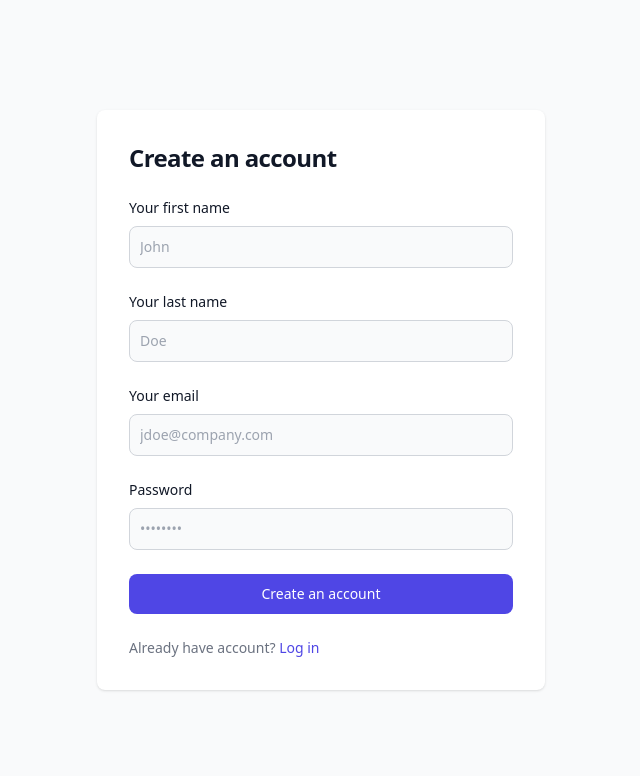
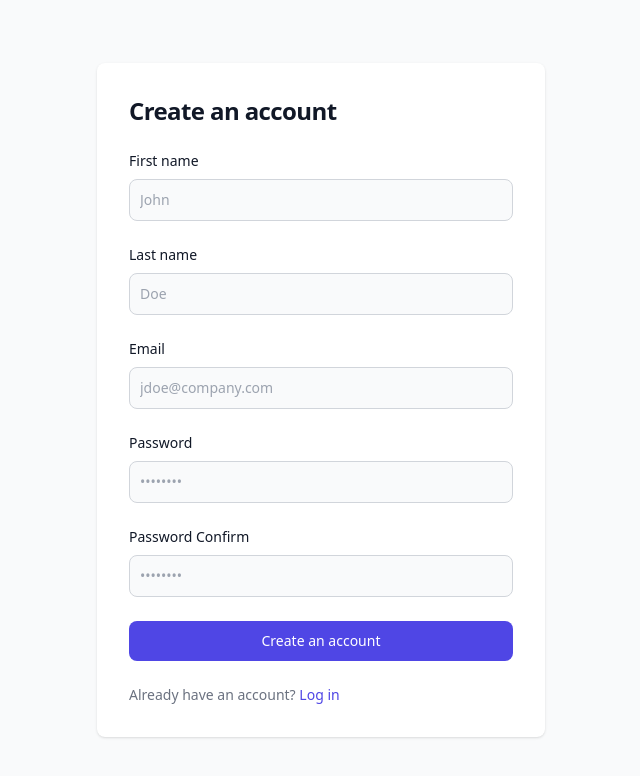
Before and after one commit to adevenuto/golfcard, a React (Vite) app in the folder client/: page /register in a window 1280 px wide. Shown: the top 776 px of the page, without its empty margins (319-959 px from the left). Built offline with nearby package versions, Linux system fonts and the light colour scheme; no server answers.

Commit message:
working on register

```diff
--- /dev/null
+++ b/client/src/axios-client.js
@@ -0,0 +1,26 @@
+import axios from "axios"
+
+const axiosClient = axios.create({
+    baseURL: import.meta.env.VITE_API_BASE_URL
+})
+
+axiosClient.interceptors.request.use((config) => {
+    const token = localStorage.getItem('ACCESS_TOKEN')
+    config.headers.Authorization = `Bearer ${token}`
+    return config
+})
+
+axiosClient.interceptors.response.use((response) => {
+    return response
+}, (err) => {
+    const {response} = err
+    if (response.status===401) {
+        localStorage.removeItem('ACCESS_TOKEN')
+    } else {
+        // handle other errors here
+    }
+
+    throw err
+})
+
+export default axiosClient
--- a/client/src/layouts/DefaultLayout.jsx
+++ b/client/src/layouts/DefaultLayout.jsx
@@ -14,14 +14,14 @@ export default function DefaultLayout() {
     return (
 
         <div className="flex h-screen">
-            <aside className="hidden p-3 bg-indigo-600 border-r sm:block w-52">
+            <aside className="p-3 transition ease-in bg-indigo-600 duration-5000 delay-3000 w-52 -left-52 sm:left-0">
                 <div className="flex flex-col gap-3">
                     <Link className="block p-2 text-white bg-indigo-800 rounded" to="/dashboard">Dashboard</Link>
                     <Link className="block p-2 text-white bg-indigo-800 rounded" to="/login">users</Link>
                 </div>
             </aside>
             <div className="flex flex-col w-full">
-                <header className="flex items-center justify-between w-full h-16 p-3 border shadow">
+                <header className="flex items-center justify-between w-full h-16 p-3 shadow">
                     <span>brand</span>
                     <div className="flex items-center gap-x-4">
                         <span className="">{ user.email }</span>
--- a/client/src/pages/login.jsx
+++ b/client/src/pages/login.jsx
@@ -20,7 +20,7 @@ export default function Login() {
                         </h1>
                         <form onSubmit={onSubmit} className="space-y-4 md:space-y-6">
                             <div>
-                                <label htmlFor="email" className="block mb-2 text-sm font-medium text-gray-900 dark:text-white">Your email</label>
+                                <label htmlFor="email" className="block mb-2 text-sm font-medium text-gray-900 dark:text-white">Email</label>
                                 <input type="email" name="email" id="email" className="bg-gray-50 border border-gray-300 text-gray-900 sm:text-sm rounded-lg focus:ring-indigo-600 focus:border-indigo-600 block w-full p-2.5 dark:bg-gray-700 dark:border-gray-600 dark:placeholder-gray-400 dark:text-white dark:focus:ring-blue-500 dark:focus:border-blue-500" placeholder="name@company.com" required />
                             </div>
                             <div>
--- a/client/src/pages/register.jsx
+++ b/client/src/pages/register.jsx
@@ -1,11 +1,40 @@
-import React from 'react'
+import React, { useRef } from 'react'
 import { Link } from 'react-router-dom';
+import axiosClient from '../axios-client';
+import { useAppContext } from '../context/contextProvider';
 
 export default function Register() {
+    const first_name = useRef()
+    const last_name = useRef()
+    const email = useRef()
+    const password = useRef()
+    const password_confirm = useRef()
+
+    const { setUser, setToken } = useAppContext()
+
     const onSubmit = (e) => {
         e.preventDefault();
-        console.log('Register')
+        const payload = {
+            first_name: first_name.current.value,
+            last_name: last_name.current.value,
+            email: email.current.value,
+            password: password.current.value,
+            password_confirm: password_confirm.current.value
+        }
+
+        axiosClient.post('/register', payload)
+            .then(({ data }) => {
+                conaole.log(data)
+                // setToken(data.token)
+                // setUser(data.user)
+            }).catch((err) => {
+                const response = err.response
+                if (response && response.status === 422) {
+                    console.log(response.data.errors)
+                }
+            })
     }
+
     return (
         <section className="bg-gray-50 dark:bg-gray-900">
             <div className="flex flex-col items-center justify-center px-6 py-8 mx-auto md:h-screen lg:py-0">
@@ -20,24 +49,28 @@ export default function Register() {
                         </h1>
                         <form onSubmit={onSubmit} className="space-y-4 md:space-y-6">
                             <div>
-                                <label htmlFor="name" className="block mb-2 text-sm font-medium text-gray-900 dark:text-white">Your first name</label>
-                                <input type="text" name="name" id="name" className="bg-gray-50 border border-gray-300 text-gray-900 sm:text-sm rounded-lg focus:ring-indigo-600 focus:border-indigo-600 block w-full p-2.5 dark:bg-gray-700 dark:border-gray-600 dark:placeholder-gray-400 dark:text-white dark:focus:ring-blue-500 dark:focus:border-blue-500" placeholder="John" required />
+                                <label htmlFor="name" className="block mb-2 text-sm font-medium text-gray-900 dark:text-white">First name</label>
+                                <input ref={first_name} type="text" name="name" id="name" className="bg-gray-50 border border-gray-300 text-gray-900 sm:text-sm rounded-lg focus:ring-indigo-600 focus:border-indigo-600 block w-full p-2.5 dark:bg-gray-700 dark:border-gray-600 dark:placeholder-gray-400 dark:text-white dark:focus:ring-blue-500 dark:focus:border-blue-500" placeholder="John" required />
                             </div>
                             <div>
-                                <label htmlFor="last_name" className="block mb-2 text-sm font-medium text-gray-900 dark:text-white">Your last name</label>
-                                <input type="text" name="last_name" id="last_name" className="bg-gray-50 border border-gray-300 text-gray-900 sm:text-sm rounded-lg focus:ring-indigo-600 focus:border-indigo-600 block w-full p-2.5 dark:bg-gray-700 dark:border-gray-600 dark:placeholder-gray-400 dark:text-white dark:focus:ring-blue-500 dark:focus:border-blue-500" placeholder="Doe" required />
+                                <label htmlFor="last_name" className="block mb-2 text-sm font-medium text-gray-900 dark:text-white">Last name</label>
+                                <input ref={last_name} type="text" name="last_name" id="last_name" className="bg-gray-50 border border-gray-300 text-gray-900 sm:text-sm rounded-lg focus:ring-indigo-600 focus:border-indigo-600 block w-full p-2.5 dark:bg-gray-700 dark:border-gray-600 dark:placeholder-gray-400 dark:text-white dark:focus:ring-blue-500 dark:focus:border-blue-500" placeholder="Doe" required />
                             </div>
                             <div>
-                                <label htmlFor="email" className="block mb-2 text-sm font-medium text-gray-900 dark:text-white">Your email</label>
-                                <input type="email" name="email" id="email" className="bg-gray-50 border border-gray-300 text-gray-900 sm:text-sm rounded-lg focus:ring-indigo-600 focus:border-indigo-600 block w-full p-2.5 dark:bg-gray-700 dark:border-gray-600 dark:placeholder-gray-400 dark:text-white dark:focus:ring-blue-500 dark:focus:border-blue-500" placeholder="jdoe@company.com" required />
+                                <label htmlFor="email" className="block mb-2 text-sm font-medium text-gray-900 dark:text-white">Email</label>
+                                <input ref={email} type="email" name="email" id="email" className="bg-gray-50 border border-gray-300 text-gray-900 sm:text-sm rounded-lg focus:ring-indigo-600 focus:border-indigo-600 block w-full p-2.5 dark:bg-gray-700 dark:border-gray-600 dark:placeholder-gray-400 dark:text-white dark:focus:ring-blue-500 dark:focus:border-blue-500" placeholder="jdoe@company.com" required />
                             </div>
                             <div>
                                 <label htmlFor="password" className="block mb-2 text-sm font-medium text-gray-900 dark:text-white">Password</label>
-                                <input type="password" name="password" id="password" placeholder="••••••••" className="bg-gray-50 border border-gray-300 text-gray-900 sm:text-sm rounded-lg focus:ring-indigo-600 focus:border-indigo-600 block w-full p-2.5 dark:bg-gray-700 dark:border-gray-600 dark:placeholder-gray-400 dark:text-white dark:focus:ring-blue-500 dark:focus:border-blue-500" />
+                                <input ref={password} type="password" name="password" id="password" placeholder="••••••••" className="bg-gray-50 border border-gray-300 text-gray-900 sm:text-sm rounded-lg focus:ring-indigo-600 focus:border-indigo-600 block w-full p-2.5 dark:bg-gray-700 dark:border-gray-600 dark:placeholder-gray-400 dark:text-white dark:focus:ring-blue-500 dark:focus:border-blue-500" />
+                            </div>
+                            <div>
+                                <label htmlFor="password_confirm" className="block mb-2 text-sm font-medium text-gray-900 dark:text-white">Password Confirm</label>
+                                <input ref={password_confirm} type="password" name="password_confirm" id="password_confirm" placeholder="••••••••" className="bg-gray-50 border border-gray-300 text-gray-900 sm:text-sm rounded-lg focus:ring-indigo-600 focus:border-indigo-600 block w-full p-2.5 dark:bg-gray-700 dark:border-gray-600 dark:placeholder-gray-400 dark:text-white dark:focus:ring-blue-500 dark:focus:border-blue-500" />
                             </div>
                             <button type="submit" className="w-full text-white bg-indigo-600 hover:bg-indigo-700 focus:ring-4 focus:outline-none focus:ring-indigo-300 font-medium rounded-lg text-sm px-5 py-2.5 text-center dark:bg-indigo-600 dark:hover:bg-indigo-700 dark:focus:ring-indigo-800">Create an account</button>
                             <p className="text-sm font-light text-gray-500 dark:text-gray-400">
-                                Already have account? <Link to="/login" className="font-medium text-indigo-600 hover:underline dark:text-indigo-500">Log in</Link>
+                                Already have an account? <Link to="/login" className="font-medium text-indigo-600 hover:underline dark:text-indigo-500">Log in</Link>
                             </p>
                         </form>
                     </div>
--- a/client/src/router.jsx
+++ b/client/src/router.jsx
@@ -1,6 +1,6 @@
 import { createBrowserRouter, Navigate } from "react-router-dom"
 import Login from "./pages/Login"
-import Register from "./pages/Register"
+import Register from "./pages/register"
 import Users from "./pages/Users"
 import NotFound from "./pages/NotFound"
 import DefaultLayout from "./layouts/DefaultLayout"
--- a/package.json
+++ b/package.json
@@ -6,7 +6,7 @@
         "build": "vite build"
     },
     "devDependencies": {
-        "axios": "^1.6.1",
+        "axios": "^1.6.2",
         "laravel-vite-plugin": "^0.8.0",
         "vite": "^4.0.0"
     }
```
Also changed, not shown: 2 other files (tests, documents, lock files or other folders).
